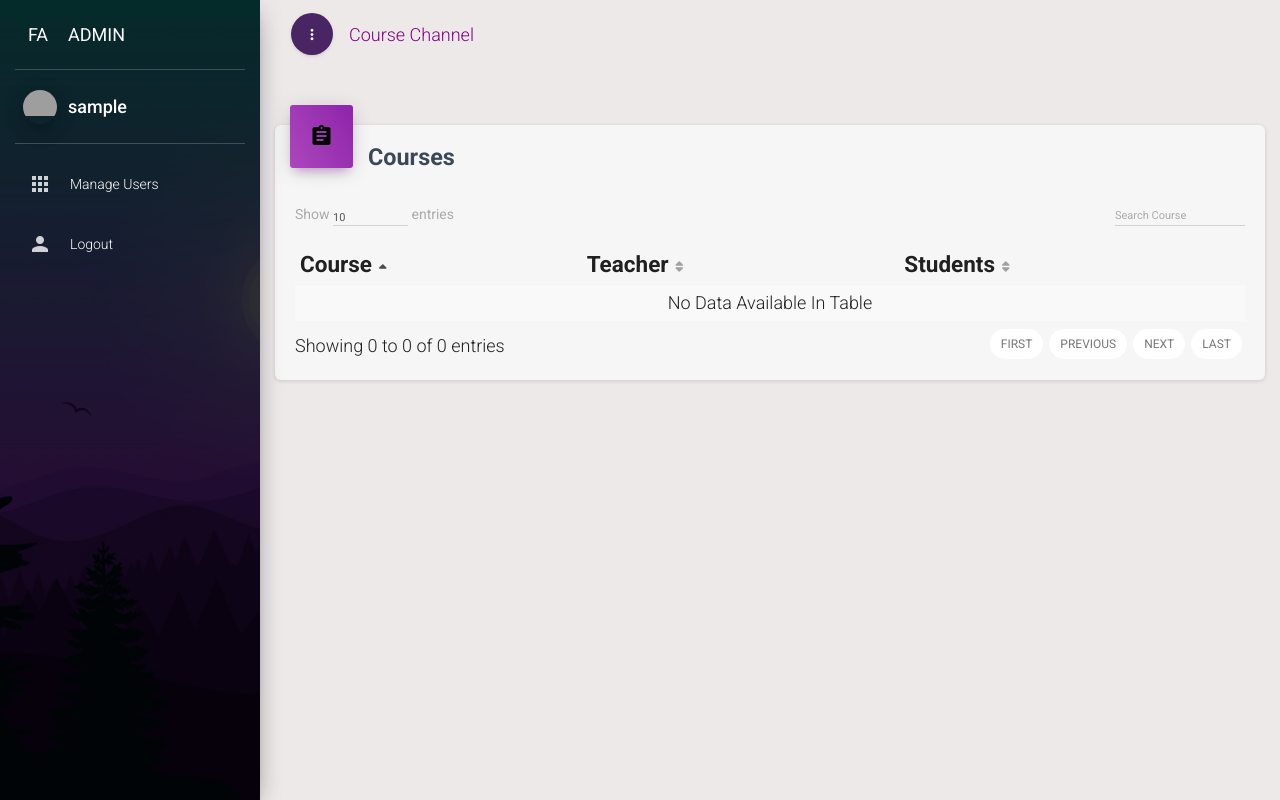
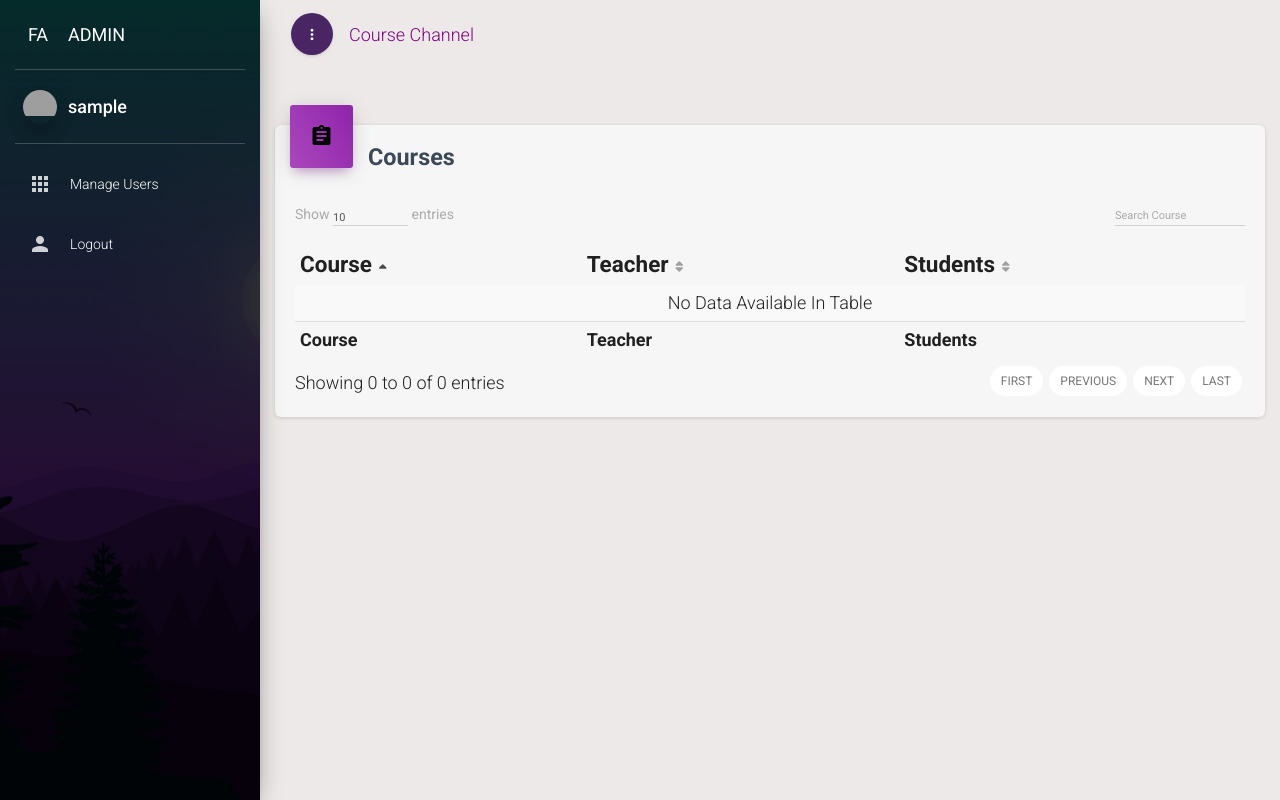
Before and after one commit to Doodsie/faceattendify_trymuna, a Flask app: page /grouplist in a window 1280 px wide. Run offline with Flask 3, Linux system fonts and the light colour scheme; the visitor is signed in with stand-in values (Sample User, id 1); data that the repository does not hold is empty; some libraries are stand-ins or nearby versions; some web fonts are replaced; grey boxes are pictures that could not be loaded.

Commit message:
Edit Course Channel

```diff
--- a/templates/grouplist.html
+++ b/templates/grouplist.html
@@ -20,6 +20,13 @@
 													<th><b>Students</b></th>
                                                 </tr>
                                             </thead>
+                                            <tfoot>
+                                                <tr>
+                                                    <th><b>Course</b></th>
+                                                    <th><b>Teacher</b></th>
+													<th><b>Students</b></th>
+                                                </tr>
+                                            </tfoot>
                                             <tbody>
 												{% for item in data %}
                                                 <tr>
--- a/templates/userlist.html
+++ b/templates/userlist.html
@@ -30,7 +30,7 @@
                                     <i class="material-icons">assignment</i>
                                 </div>
                                 <div class="card-content">
-                                    <h4 class="card-title">Student lists</h4>
+                                    <h4 class="card-title"><b>Student lists</b></h4>
                                     <div class="toolbar">
                                         <!--        Here you can write extra buttons/actions for the toolbar              -->
                                     </div>
```
